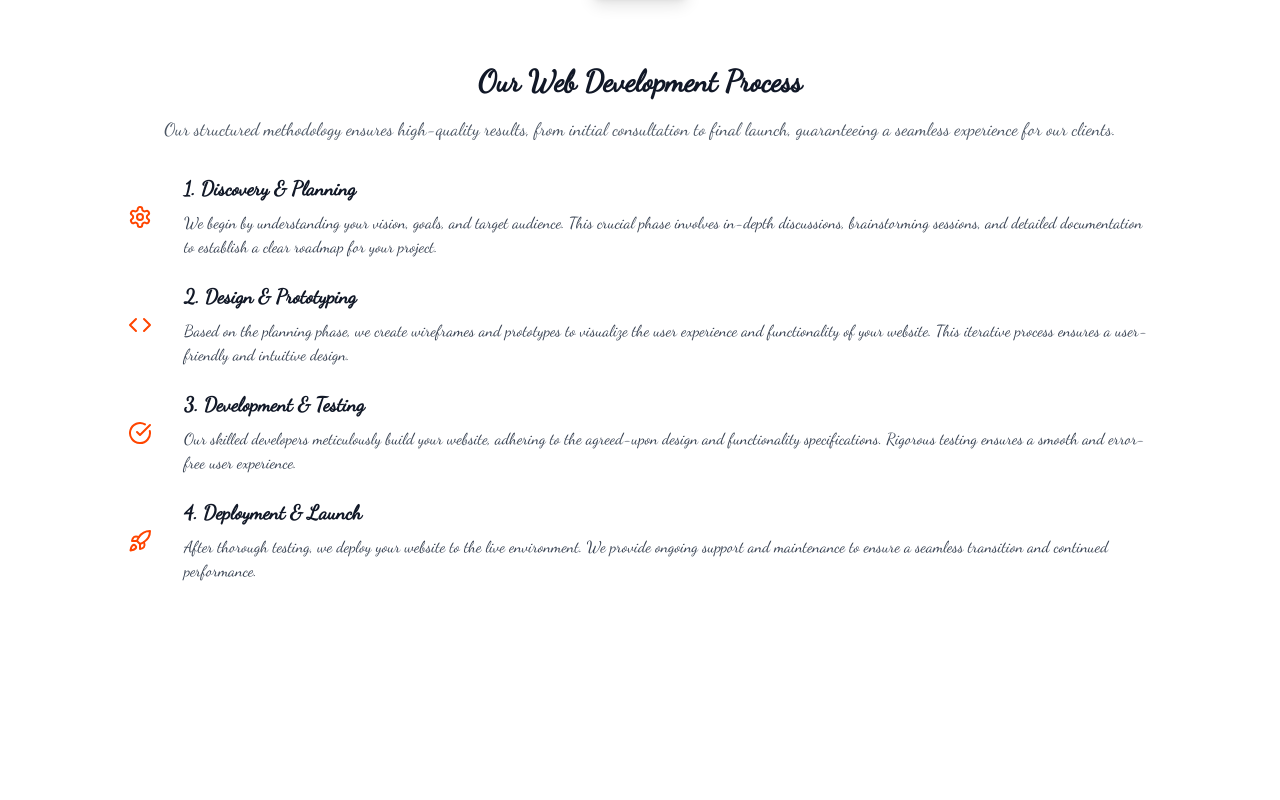
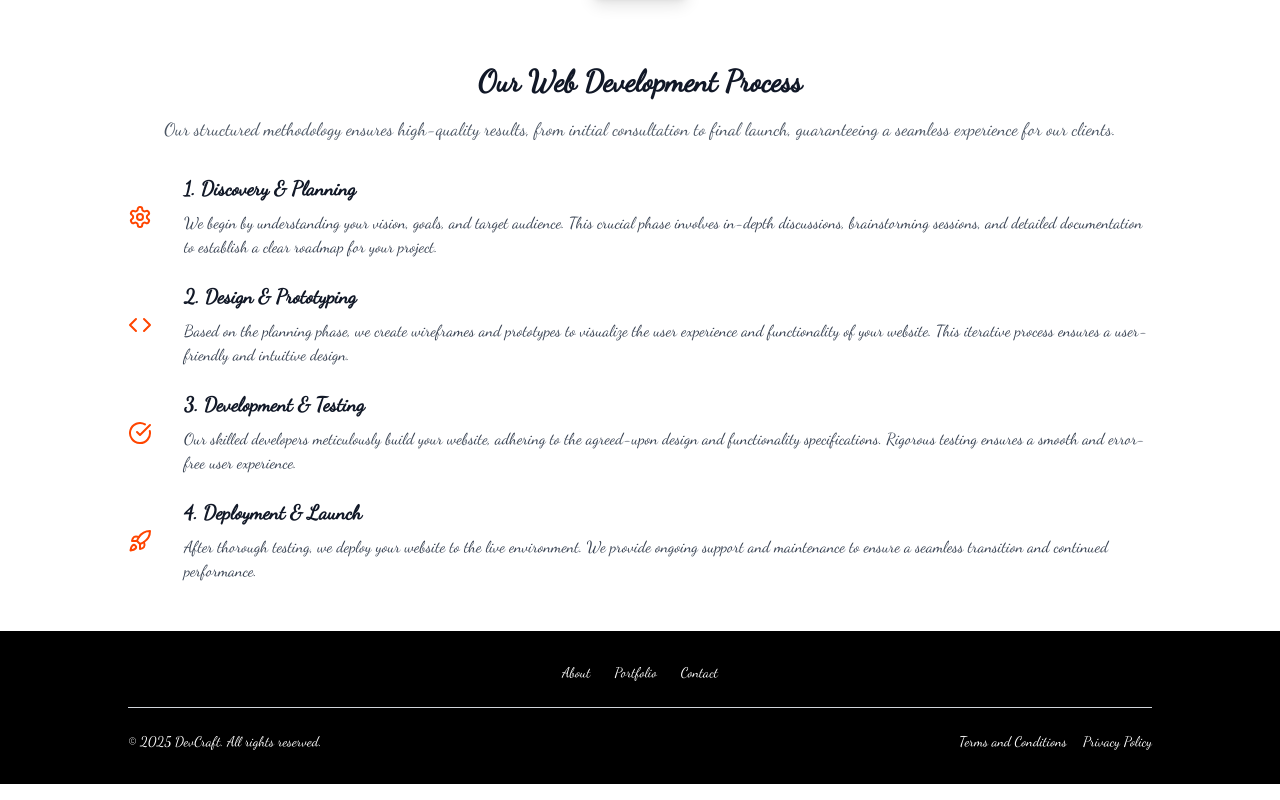
Before and after one commit to ghulamkarimi/portofolio, a React (Vite) app: page / in a window 1280 px wide. Shown: the part 3037-3837 px from the top of the page. Before the commit the page ends 3684 px from the top, so only its background shows below. Built offline with nearby package versions, Linux system fonts and the light colour scheme; a web font is replaced by a local one.

Commit message:
Add Footer component with navigation and copyright information

```diff
--- a/src/App.tsx
+++ b/src/App.tsx
@@ -11,6 +11,7 @@ import AboutSection from "./components/about/AboutSection";
 import ServicesSection from "./components/service/ServiceSection";
 import ProjectsSection from "./components/service/ProjectSection";
 import TechStackProcess from "./components/service/TechStackProcess";
+import Footer from "./components/Footer";
 
 const Layout = () => {
   const { mode, font, isDesktop } = useSelector(
@@ -50,7 +51,7 @@ const Layout = () => {
           } flex flex-col items-center`}
         >
           <main className=" m-4 w-full">
-            {/* Menü-Anzeige mit Berücksichtigung von ModeToggle & Bildschirmbreite */}
+
             <div className="w-full flex justify-center">
               {mode === "desktop" ? <Menu /> : <MenuMobile />}
             </div>
@@ -65,10 +66,13 @@ const Layout = () => {
 
             <ProjectsSection />
 
-          <TechStackProcess />
-
+            <TechStackProcess />
+            <footer>
+          <Footer />
+        </footer>
           </main>
         </div>
+
       </div>
     </div>
   );
--- /dev/null
+++ b/src/components/Footer.tsx
@@ -0,0 +1,44 @@
+import { useSelector } from "react-redux";
+import { RootState } from "../feature/store";
+
+const Footer = () => {
+  const { isDesktop } = useSelector((state: RootState) => state.mode);
+  return (
+    <footer className=" text-white bg-black px-6 py-8 md:px-12 lg:px-32">
+      {/* Navigation */}
+      <div className="flex justify-center space-x-6 text-sm">
+        <a href="#about" className="hover:underline">
+          About
+        </a>
+        <a href="#portfolio" className="hover:underline">
+          Portfolio
+        </a>
+        <a href="#contact" className="hover:underline">
+          Contact
+        </a>
+      </div>
+
+      {/* Trennlinie */}
+      <div className="border-t border-gray-300 my-6"></div>
+
+      {/* Copyright & Links */}
+      <div
+        className={`flex justify-between items-center text-sm text-white ${
+          isDesktop ? "md:flex-row" : "flex-col"
+        }`}
+      >
+        <p>© 2025 DevCraft. All rights reserved.</p>
+        <div className="flex gap-4">
+          <a href="/terms" className="hover:underline">
+            Terms and Conditions
+          </a>
+          <a href="/privacy" className="hover:underline">
+            Privacy Policy
+          </a>
+        </div>
+      </div>
+    </footer>
+  );
+};
+
+export default Footer;
```
